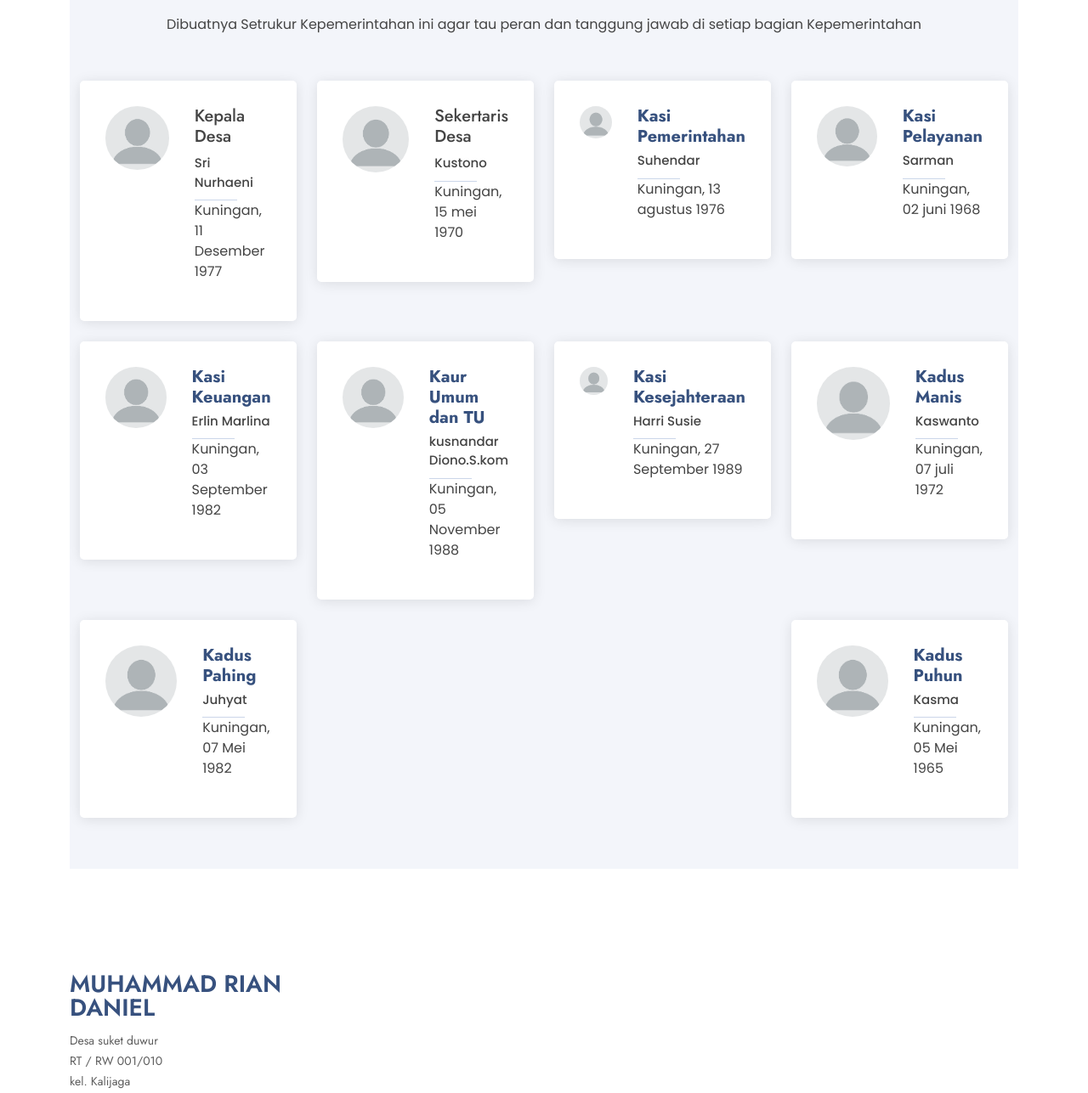
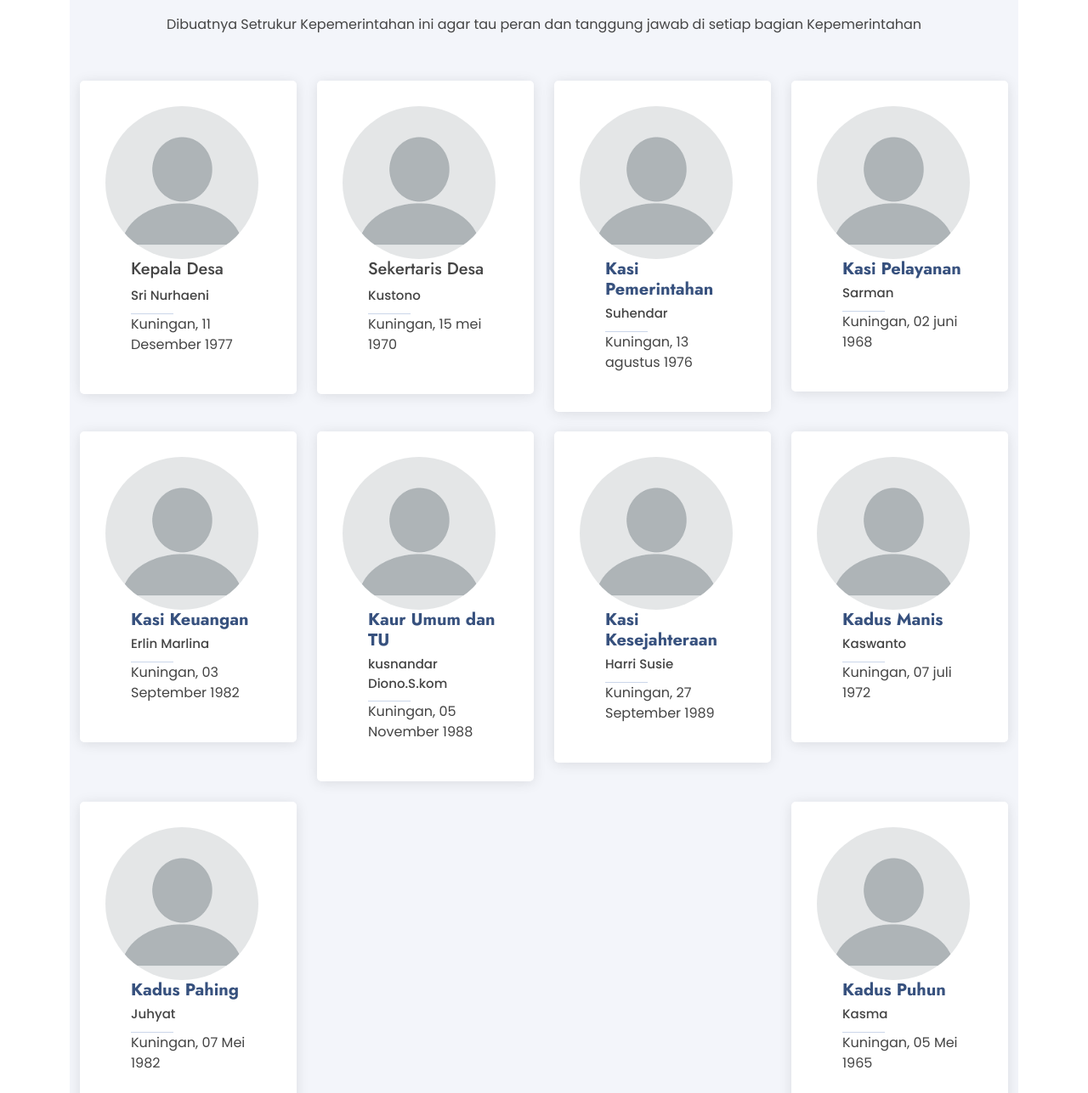
Before and after one commit to azharrizal/DESA_KERTAYUGA, a plain HTML site: page pemerintah.html in a window 1280 px wide. Shown: the part 305-1592 px from the top of the page at 85% size. Drawn offline with Linux system fonts and the light colour scheme.

Commit message:
Update pemerintah.html

```diff
--- a/pemerintah.html
+++ b/pemerintah.html
@@ -26,7 +26,7 @@
 
   <body>
     <header id="header" class="fixed-top header-inner-pages">
-      <div class="container d-flex align-items-center">
+      <div class="container  align-items-center">
         <h1 class="logo me-auto"><a href="index.html">Desa kertayuga</a></h1>
 
         <div class="pe-2 p-lg-2">
@@ -53,7 +53,7 @@
 
               <div class="row">
                 <div class="col-lg-3 mt-lg-4 inline">
-                  <div class="member d-flex align-items-start" data-aos="zoom-in" data-aos-delay="300">
+                  <div class="member  align-items-start" data-aos="zoom-in" data-aos-delay="300">
                     <div class="pic"><img src="gambar/profil.png" class="img-fluid" alt="" /></div>
                     <div class="member-info">
                       <h5>Kepala Desa</h5>
@@ -63,7 +63,7 @@
                   </div>
                 </div>
                 <div class="col-lg-3 mt-2 mt-lg-4">
-                  <div class="member d-flex align-items-start" data-aos="zoom-in" data-aos-delay="300">
+                  <div class="member  align-items-start" data-aos="zoom-in" data-aos-delay="300">
                     <div class="pic"><img src="gambar/profil.png" class="img-fluid" alt="" /></div>
                     <div class="member-info">
                       <h5>Sekertaris Desa</h5>
@@ -73,7 +73,7 @@
                   </div>
                 </div>
                 <div class="col-lg-3 mt-2 mt-lg-4">
-                  <div class="member d-flex align-items-start" data-aos="zoom-in" data-aos-delay="300">
+                  <div class="member  align-items-start" data-aos="zoom-in" data-aos-delay="300">
                     <div class="pic"><img src="gambar/profil.png" class="img-fluid" alt="" /></div>
                     <div class="member-info">
                       <h4>Kasi Pemerintahan</h4>
@@ -83,7 +83,7 @@
                   </div>
                 </div>
                 <div class="col-lg-3 mt-2 mt-lg-4">
-                  <div class="member d-flex align-items-start" data-aos="zoom-in" data-aos-delay="300">
+                  <div class="member  align-items-start" data-aos="zoom-in" data-aos-delay="300">
                     <div class="pic"><img src="gambar/profil.png" class="img-fluid" alt="" /></div>
                     <div class="member-info">
                       <h4>Kasi Pelayanan</h4>
@@ -94,7 +94,7 @@
                 </div>
 
                 <div class="col-lg-3 mt-2 mt-lg-4">
-                  <div class="member d-flex align-items-start" data-aos="zoom-in" data-aos-delay="300">
+                  <div class="member  align-items-start" data-aos="zoom-in" data-aos-delay="300">
                     <div class="pic"><img src="gambar/profil.png" class="img-fluid" alt="" /></div>
                     <div class="member-info">
                       <h4>Kasi Keuangan</h4>
@@ -105,7 +105,7 @@
                 </div>
 
                 <div class="col-lg-3 mt-2 mt-lg-4">
-                  <div class="member d-flex align-items-start" data-aos="zoom-in" data-aos-delay="300">
+                  <div class="member  align-items-start" data-aos="zoom-in" data-aos-delay="300">
                     <div class="pic"><img src="gambar/profil.png" class="img-fluid" alt="" /></div>
                     <div class="member-info">
                       <h4>Kaur Umum dan TU</h4>
@@ -116,7 +116,7 @@
                 </div>
 
                 <div class="col-lg-3 mt-2 mt-lg-4">
-                  <div class="member d-flex align-items-start" data-aos="zoom-in" data-aos-delay="300">
+                  <div class="member  align-items-start" data-aos="zoom-in" data-aos-delay="300">
                     <div class="pic"><img src="gambar/profil.png" class="img-fluid" alt="" /></div>
                     <div class="member-info">
                       <h4>Kasi Kesejahteraan</h4>
@@ -127,7 +127,7 @@
                 </div>
 
                 <div class="col-lg-3 mt-2 mt-lg-4">
-                  <div class="member d-flex align-items-start" data-aos="zoom-in" data-aos-delay="300">
+                  <div class="member  align-items-start" data-aos="zoom-in" data-aos-delay="300">
                     <div class="pic"><img src="gambar/profil.png" class="img-fluid" alt="" /></div>
                     <div class="member-info">
                       <h4>Kadus Manis</h4>
@@ -138,7 +138,7 @@
                 </div>
 
                 <div class="col-lg-3 mt-2 mt-lg-4">
-                  <div class="member d-flex align-items-start" data-aos="zoom-in" data-aos-delay="300">
+                  <div class="member  align-items-start" data-aos="zoom-in" data-aos-delay="300">
                     <div class="pic"><img src="gambar/profil.png" class="img-fluid" alt="" /></div>
                     <div class="member-info">
                       <h4>Kadus Pahing</h4>
@@ -149,7 +149,7 @@
                 </div>
 
                 <div class="col-lg-3 mt-2 mt-lg-4 position-absolute bottom-0 end-0">
-                  <div class="member d-flex align-items-start" data-aos="zoom-in" data-aos-delay="300">
+                  <div class="member  align-items-start" data-aos="zoom-in" data-aos-delay="300">
                     <div class="pic"><img src="gambar/profil.png" class="img-fluid" alt="" /></div>
                     <div class="member-info">
                       <h4>Kadus Puhun</h4>
```
